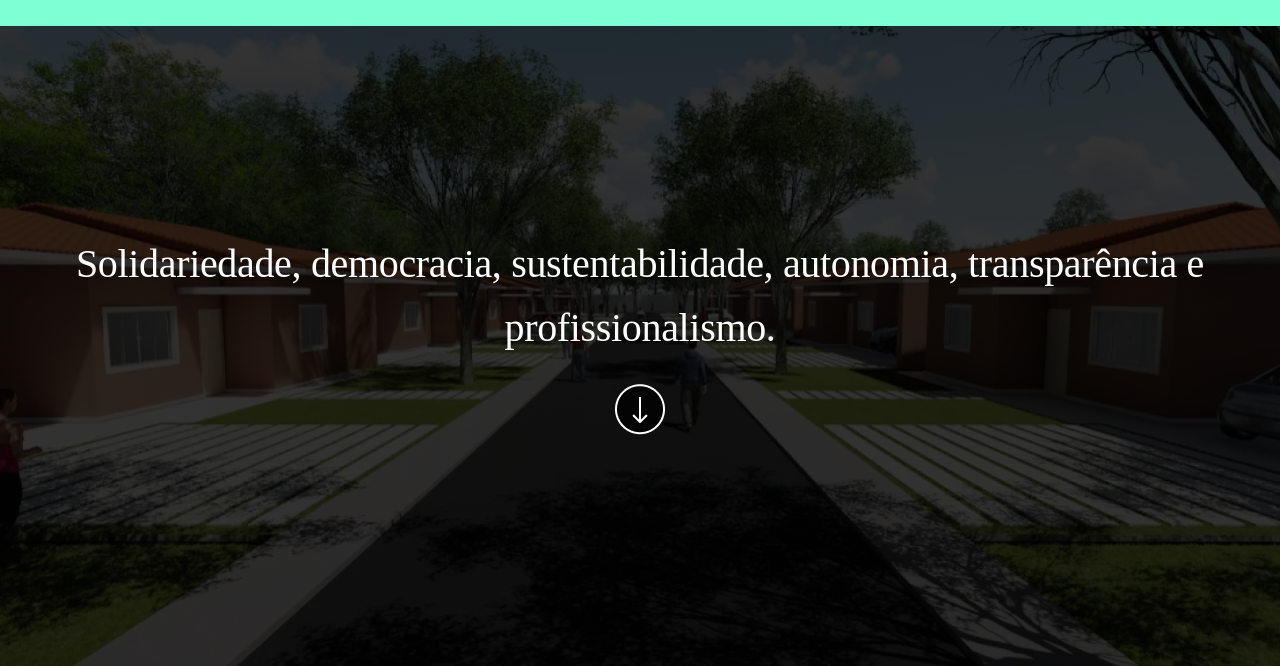
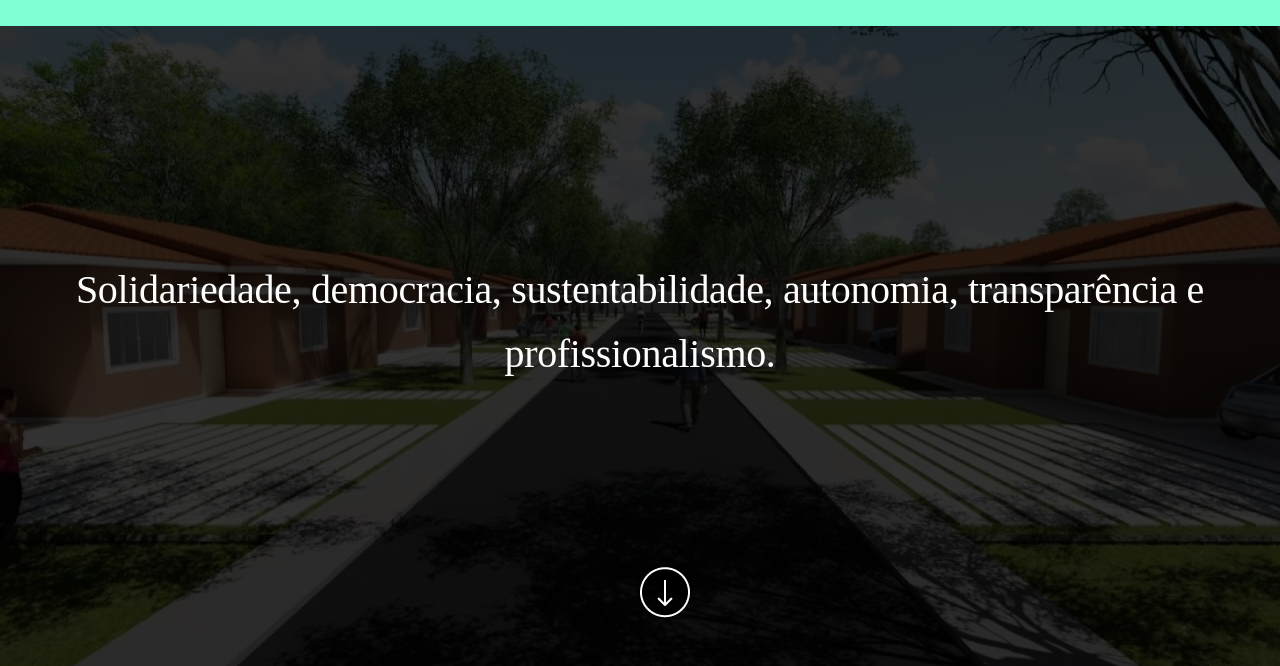
Before and after one commit to natalialuiza/coohabras, a plain HTML site: page index.html in a window 1280 px wide. Shown: the part 134-800 px from the top of the page. Drawn offline with Linux system fonts and the light colour scheme; files whose address does not match are found by name.

Commit message:
ajustando botao do header

```diff
--- a/assets/css/style.css
+++ b/assets/css/style.css
@@ -198,9 +198,11 @@ input:checked ~ .menu__mobile__list {
 }
 
 .header__icon img {
+  bottom: 0;
   text-align: center;
+  position: absolute;
+  margin-bottom: 3rem;
 }
-
 
 
 /* SOBRE */
```
